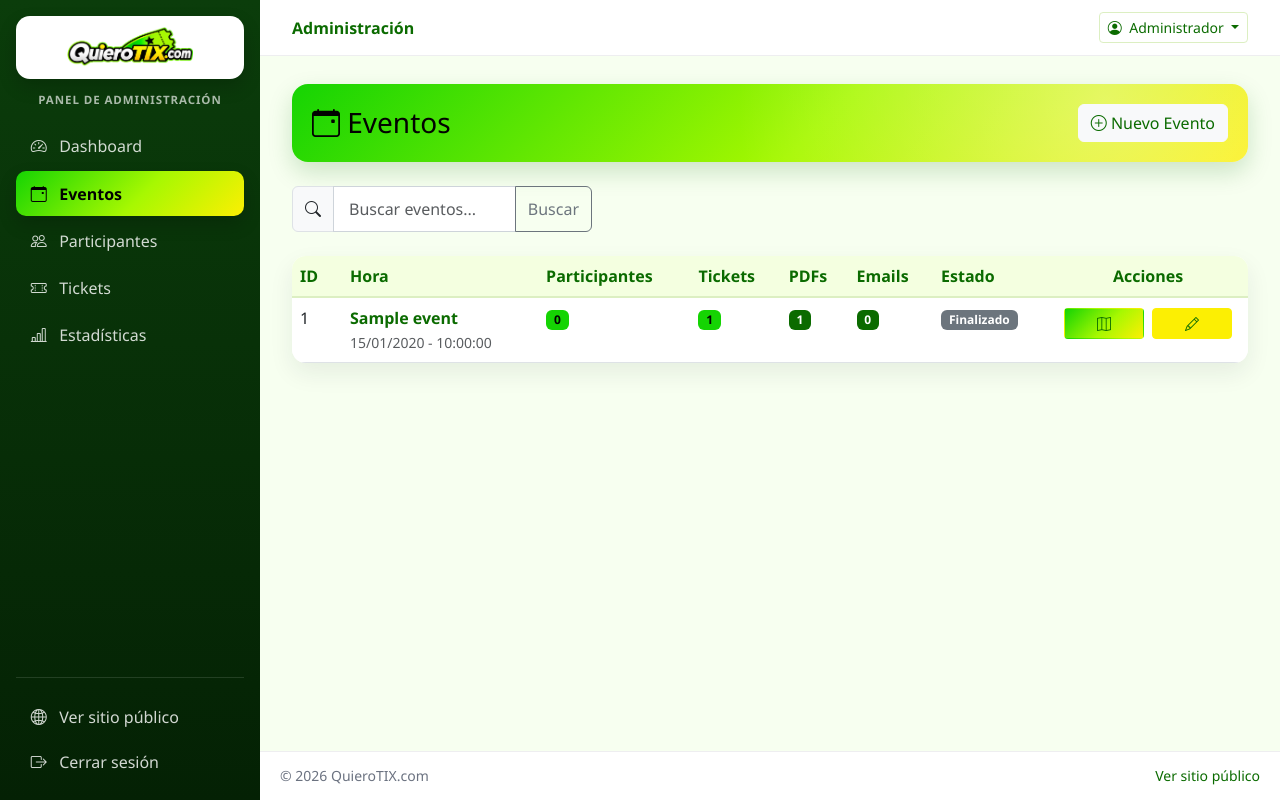
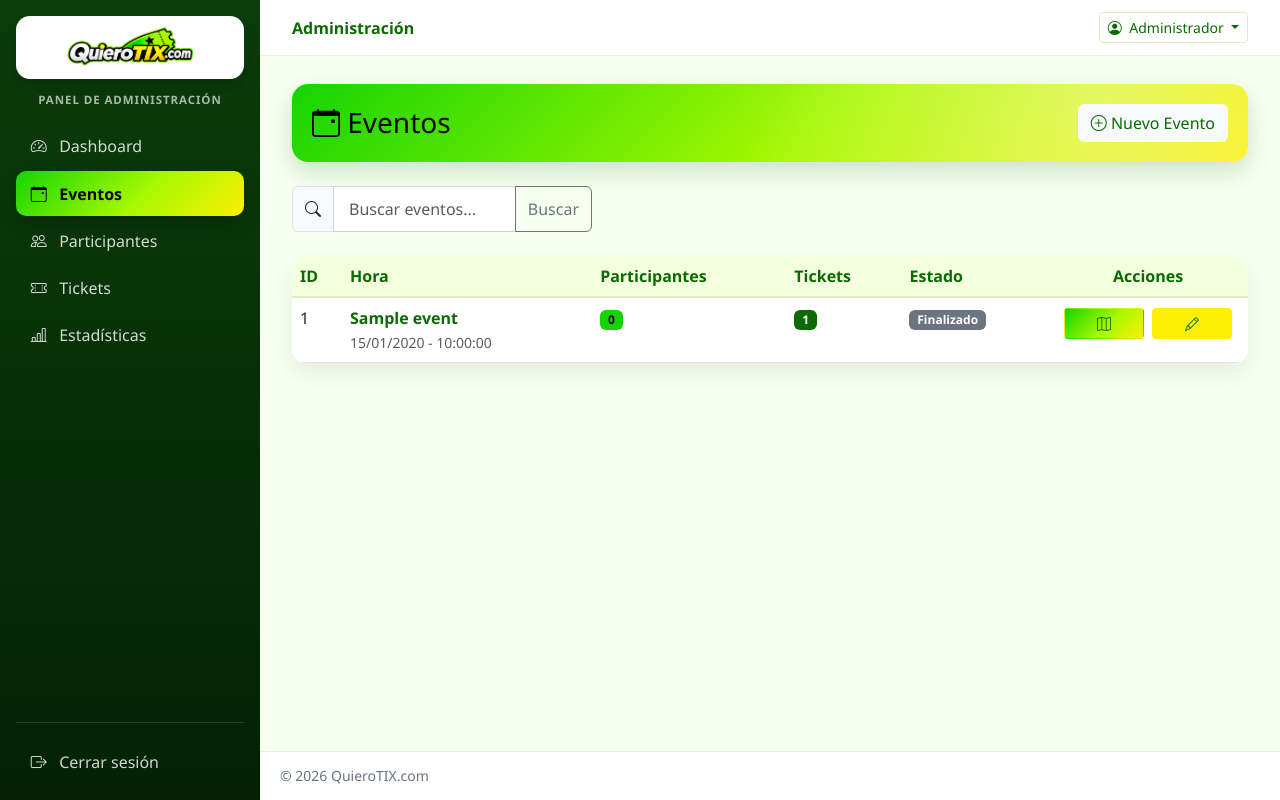
Before and after one commit to fredyvillavicencio/quierotix, a Laravel app: page /admin/events in a window 1280 px wide. Run offline with Laravel 12, Linux system fonts and the light colour scheme; a user stored in the database is signed in; data comes from the database, SQL or seed files in the repository; tables that the repository leaves empty hold one stand-in row (values such as "Sample post"); parts of the project's set-up code (start-up, migrations or seed data) failed here and were passed over.

Commit message:
cambios diseno

```diff
--- a/resources/views/admin/events/index.blade.php
+++ b/resources/views/admin/events/index.blade.php
@@ -58,8 +58,6 @@
                             <th>Hora</th>
                             <th>Participantes</th>
                             <th>Tickets</th>
-                            <th>PDFs</th>
-                            <th>Emails</th>
                             <th>Estado</th>
                             <th width="200" class="text-center">Acciones</th>
                         </tr>
@@ -80,40 +78,10 @@
                                     </span>
                                 </td>
                                 <td>
-                                    <span class="badge bg-info">
+                                    <span class="badge bg-success">
                                         {{ $event->tickets_count ?? 0 }}
                                     </span>
                                 </td>
-                                <td>
-
-                                @php
-
-                                $bg_pdf = match(true) {
-                                    $event->pdfs_generated == $event->tickets_count => "bg-success",
-                                    $event->pdfs_generated == 0 => "bg-danger",
-                                    default => "bg-warning"
-                                }
-
-                                @endphp
-                                    <span class="badge {{ $bg_pdf }}">
-                                        {{ $event->pdfs_generated ?? 0 }}
-                                    </span>
-                                </td>
-                                <td>
-                                @php
-
-                                $bg_email = match(true) {
-                                    $event->emails_sent == $event->participants_count => "bg-success",
-                                    $event->emails_sent == 0 => "bg-danger",
-                                    default => "bg-warning"
-                                }
-
-                                @endphp
-                                    <span class="badge {{ $bg_email }}">
-                                        {{ $event->emails_sent ?? 0 }}
-                                    </span>
-                                </td>
-
                                 <td>
                                     @php
                                         $eventDate = \Carbon\Carbon::parse($event->fecha . ' ' . $event->hora);
@@ -140,15 +108,6 @@
                                         <i class="bi bi-pencil"></i>
                                     </a>
 
-                                    <!--
-                                    <form action="{{ route('admin.events.destroy', $event) }}" method="POST" class="d-inline" onsubmit="return confirm('¿Estás seguro de eliminar este evento?');">
-                                        @csrf
-                                        @method('DELETE')
-                                        <button type="submit" class="btn btn-sm btn-danger" title="Eliminar">
-                                            <i class="bi bi-trash"></i>
-                                        </button>
-                                    </form>
-                                    -->
                                 </td>
                             </tr>
                         @empty
--- a/resources/views/layouts/admin.blade.php
+++ b/resources/views/layouts/admin.blade.php
@@ -443,6 +443,18 @@
             min-width: 80px;
         }
 
+        .btn-pdf {
+            --bs-btn-bg: #b30b00;
+            --bs-btn-border-color: #b30b00;
+            --bs-btn-color: #fff;
+            --bs-btn-hover-bg: #8f0900;
+            --bs-btn-hover-border-color: #8f0900;
+            --bs-btn-hover-color: #fff;
+            --bs-btn-active-bg: #8f0900;
+            --bs-btn-active-border-color: #8f0900;
+            --bs-btn-active-color: #fff;
+        }
+
         .search-box {
             max-width: 300px;
         }
@@ -618,7 +630,6 @@
 
             <footer class="admin-footer">
                 <span>&copy; {{ date('Y') }} {{ config('app.name', 'QuieroTIX.com') }}</span>
-                <a href="{{ route('home') }}" class="text-decoration-none">Ver sitio público</a>
             </footer>
         </div>
     </div>
--- a/resources/views/layouts/partials/admin/sidebar.blade.php
+++ b/resources/views/layouts/partials/admin/sidebar.blade.php
@@ -39,10 +39,6 @@
         </nav>
 
         <div class="admin-nav-footer mt-auto pt-3">
-            <a class="nav-link" href="{{ route('home') }}">
-                <i class="bi bi-globe2"></i>
-                <span>Ver sitio público</span>
-            </a>
             <form method="POST" action="{{ route('logout') }}">
                 @csrf
                 <button type="submit" class="nav-link btn btn-link w-100 text-start">
--- a/resources/views/layouts/partials/admin/topbar.blade.php
+++ b/resources/views/layouts/partials/admin/topbar.blade.php
@@ -22,11 +22,6 @@
                     </a>
                 </li>
             @endauth
-            <li>
-                <a class="dropdown-item" href="{{ route('home') }}">
-                    <i class="bi bi-globe2 me-2"></i>Ver sitio público
-                </a>
-            </li>
             @auth
                 <li><hr class="dropdown-divider"></li>
                 <li>
```
Also changed, not shown: resources/views/admin/events/show.blade.php (+1 -10 lines), resources/views/admin/participants/index.blade.php (+9 -32 lines), resources/views/admin/tickets/index.blade.php (+8 -4 lines), resources/views/public/events/purchase.blade.php (+11 -1 lines), tests/Feature/PublicTicketPurchaseTest.php (+17 -0 lines), 2 other files.
